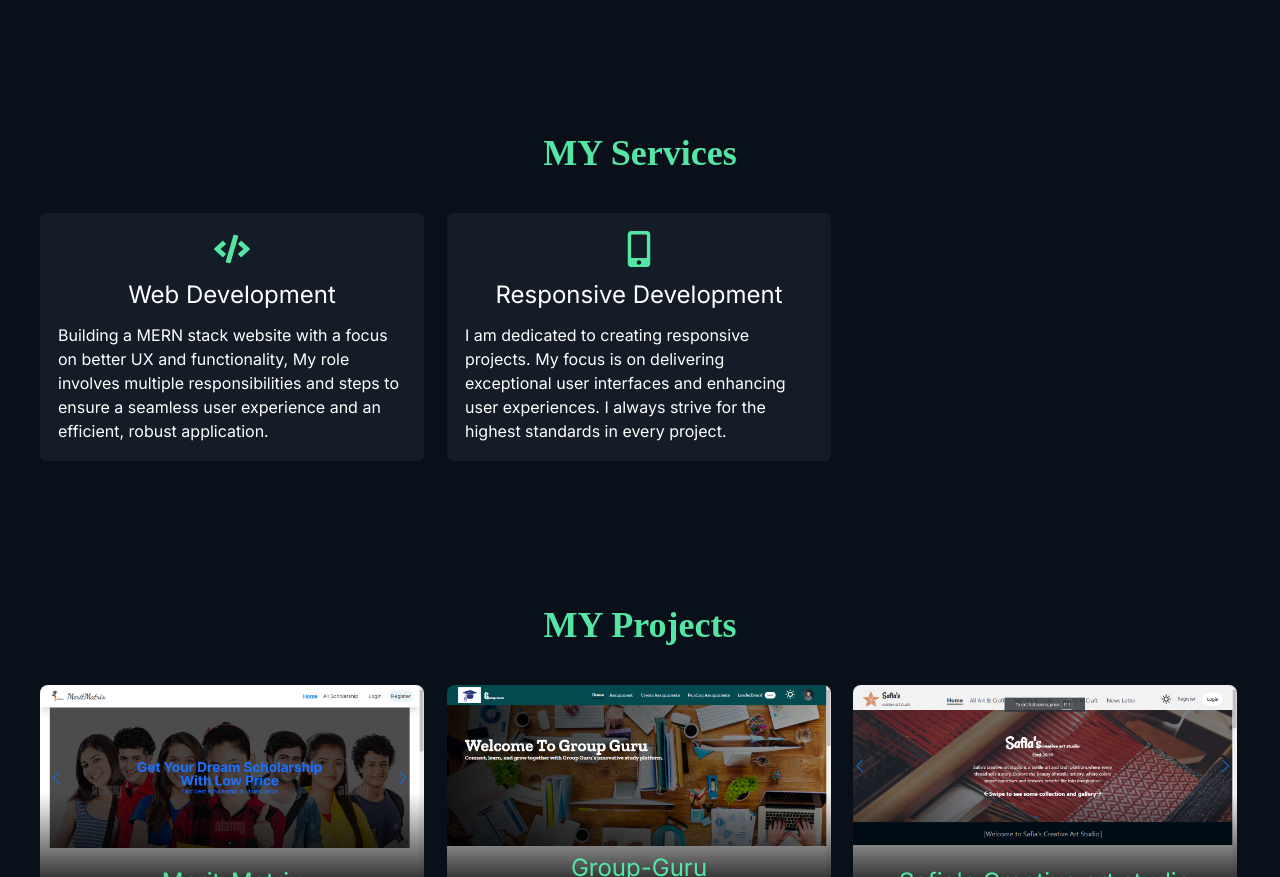
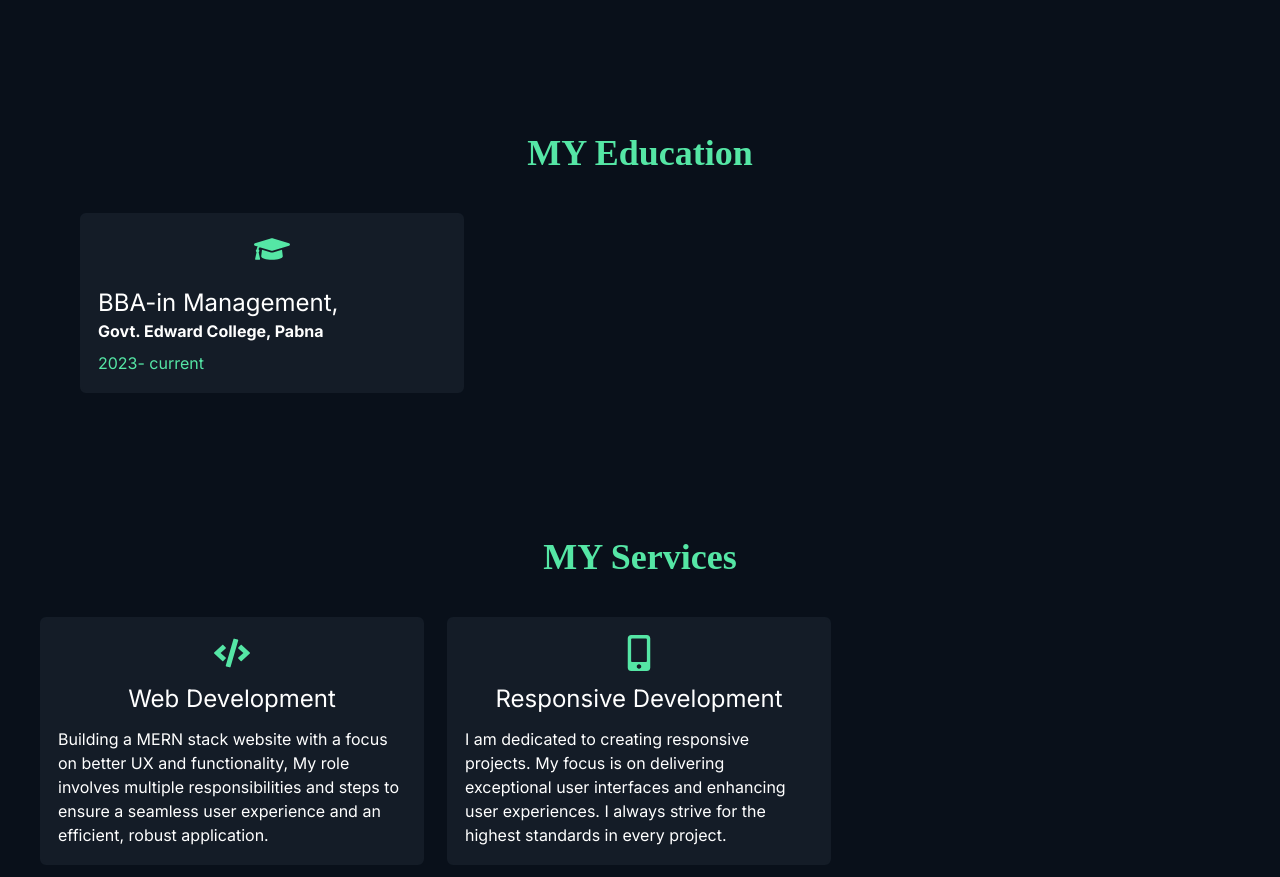
Before and after one commit to mohaiminul375/mohaiminul-s-portfolio, a React (Vite) app: page / in a window 1280 px wide. Shown: the part 1900-2777 px from the top of the page. Built offline with nearby package versions, Linux system fonts and the light colour scheme; a web font is replaced by a local one.

Commit message:
add: create my education

```diff
--- a/package.json
+++ b/package.json
@@ -15,6 +15,7 @@
     "react": "^18.2.0",
     "react-awesome-reveal": "^4.2.12",
     "react-dom": "^18.2.0",
+    "react-hot-toast": "^2.4.1",
     "react-icons": "^5.2.1",
     "react-router-dom": "^6.23.1",
     "react-scroll": "^1.9.0",
--- a/src/App.jsx
+++ b/src/App.jsx
@@ -1,6 +1,7 @@
 import About from "./Component/About/About";
 import Banner from "./Component/Banner/Banner";
 import Contact from "./Component/Contact/Contact";
+import Education from "./Component/Education/Education";
 import Navbar from "./Component/Navbar/Navbar";
 import Projects from "./Component/Projects/Projects";
 import Services from "./Component/Services/Services";
@@ -15,6 +16,7 @@ function App() {
         <Banner></Banner>
         <About></About>
         <Skills></Skills>
+        <Education></Education>
         <Services></Services>
         <Projects></Projects>
         <Contact></Contact>
--- a/src/Component/Contact/Contact.jsx
+++ b/src/Component/Contact/Contact.jsx
@@ -2,6 +2,7 @@ import { Zoom } from "react-awesome-reveal";
 import { Link } from "react-router-dom";
 import { useRef } from "react";
 import emailjs from "@emailjs/browser";
+import toast, { Toaster } from "react-hot-toast";
 const Contact = () => {
   const form = useRef();
 
@@ -14,9 +15,15 @@ const Contact = () => {
       })
       .then(
         () => {
+          toast.success("Message send successfully", {
+            style: {
+              borderRadius: "10px",
+              background: "#333",
+              color: "#fff",
+            },
+          });
           console.log("SUCCESS!");
-          form.current.reset()
-
+          form.current.reset();
         },
         (error) => {
           console.log("FAILED...", error.text);
@@ -100,6 +107,7 @@ const Contact = () => {
           </button>
         </form>
       </div>
+      <Toaster position="top-center" reverseOrder={false} />
     </div>
   );
 };
--- /dev/null
+++ b/src/Component/Education/Education.jsx
@@ -0,0 +1,27 @@
+import React from "react";
+import { FaGraduationCap } from "react-icons/fa";
+
+const Education = () => {
+  return (
+    <div className="mt-36 px-10 md:px0" id="education">
+      <div className="text-4xl text-center font-bold font-play_write text-[#55E6A5]">
+        MY Education
+      </div>
+      <div className="grid grid-cols-1 md:grid-cols-2 lg:grid-cols-3 gap-5 mt-10">
+        <div className="bg-[#141C27] border-2 border-[#141C27] p-4 md:w-96 rounded-md">
+          <div className="flex justify-center">
+          <FaGraduationCap className="text-center text-4xl text-[#55E6A5]" />
+          </div>
+          <h4 className="text-2xl mt-5">BBA-in Management,</h4>
+          <h5 className="font-bold">Govt. Edward College, Pabna</h5>
+
+          <p className="text-[#55E6A5] mt-2">
+           2023- current
+          </p>
+        </div>
+      </div>
+    </div>
+  );
+};
+
+export default Education;
```
Also changed, not shown: 1 other file (tests, documents, lock files or other folders).
